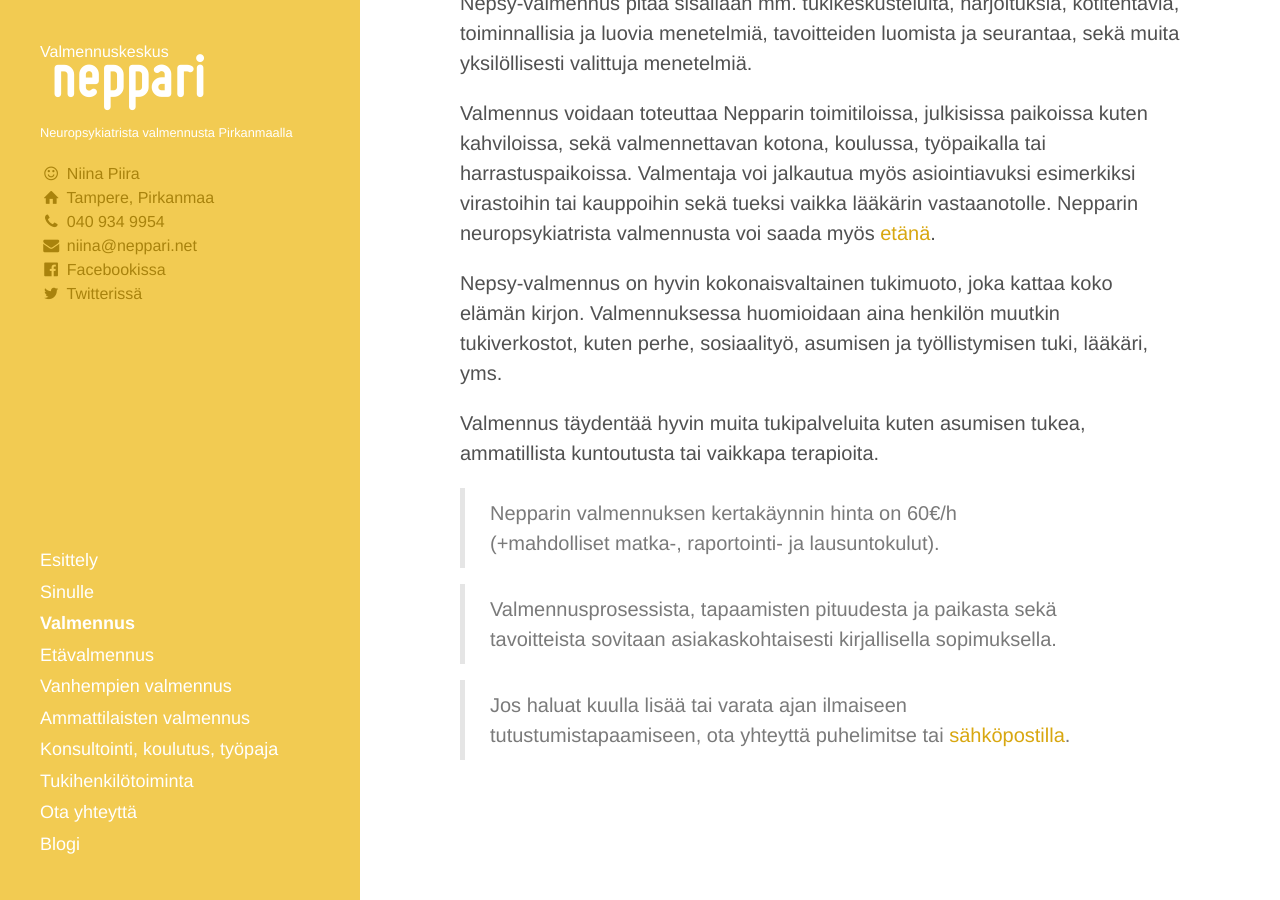
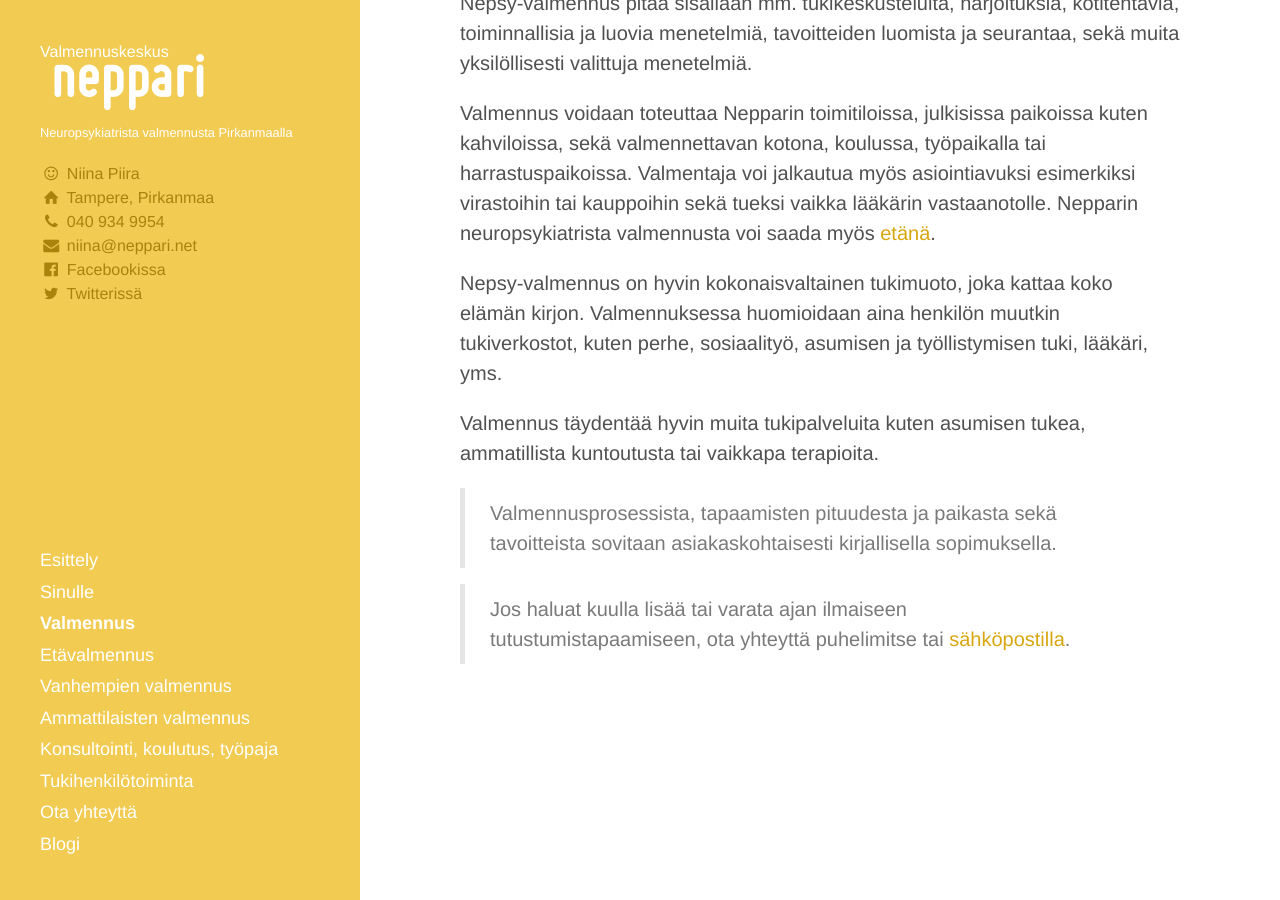
Before and after one commit to niinapiira/neppari.net, a Jekyll site: the page built from valmennus.md, in a window 1280 px wide and 900 px high, scrolled down 696 px. Built offline with Jekyll 4.4.1, drawn with Linux system fonts in a browser that asks for light colours.

Commit message:
Update valmennus.md

```diff
--- a/valmennus.md
+++ b/valmennus.md
@@ -32,10 +32,6 @@ Nepsy-valmennus on hyvin kokonaisvaltainen tukimuoto, joka kattaa koko elämän
 
 Valmennus täydentää hyvin muita tukipalveluita kuten asumisen tukea, ammatillista kuntoutusta tai vaikkapa terapioita.
 
-
-
-> Nepparin valmennuksen kertakäynnin hinta on 60€/h (+mahdolliset matka-, raportointi- ja lausuntokulut).
-
 > Valmennusprosessista, tapaamisten pituudesta ja paikasta sekä tavoitteista sovitaan asiakaskohtaisesti kirjallisella sopimuksella.
 
 > Jos haluat kuulla lisää tai varata ajan ilmaiseen tutustumistapaamiseen, ota yhteyttä puhelimitse tai [sähköpostilla](/ota-yhteytta).
```
